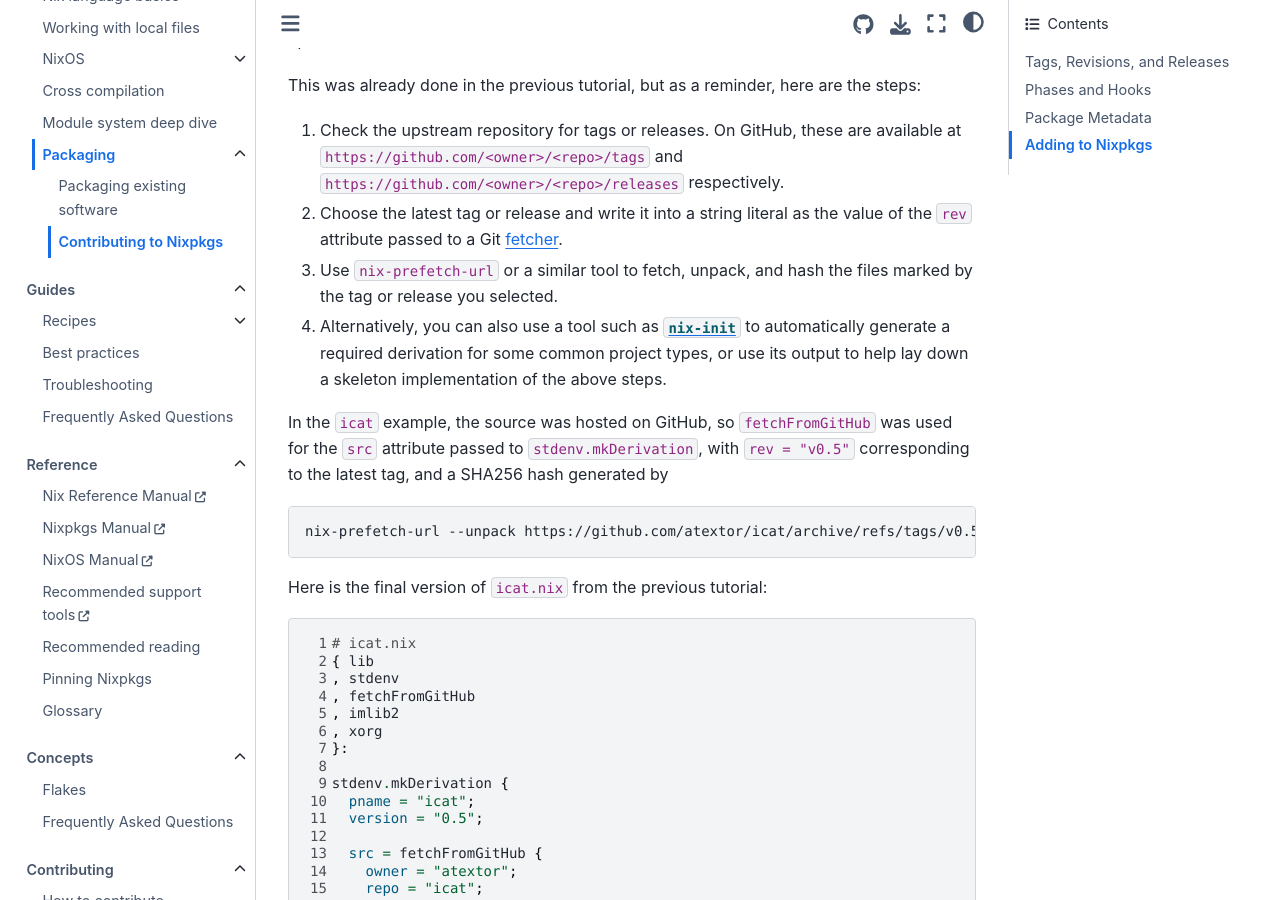
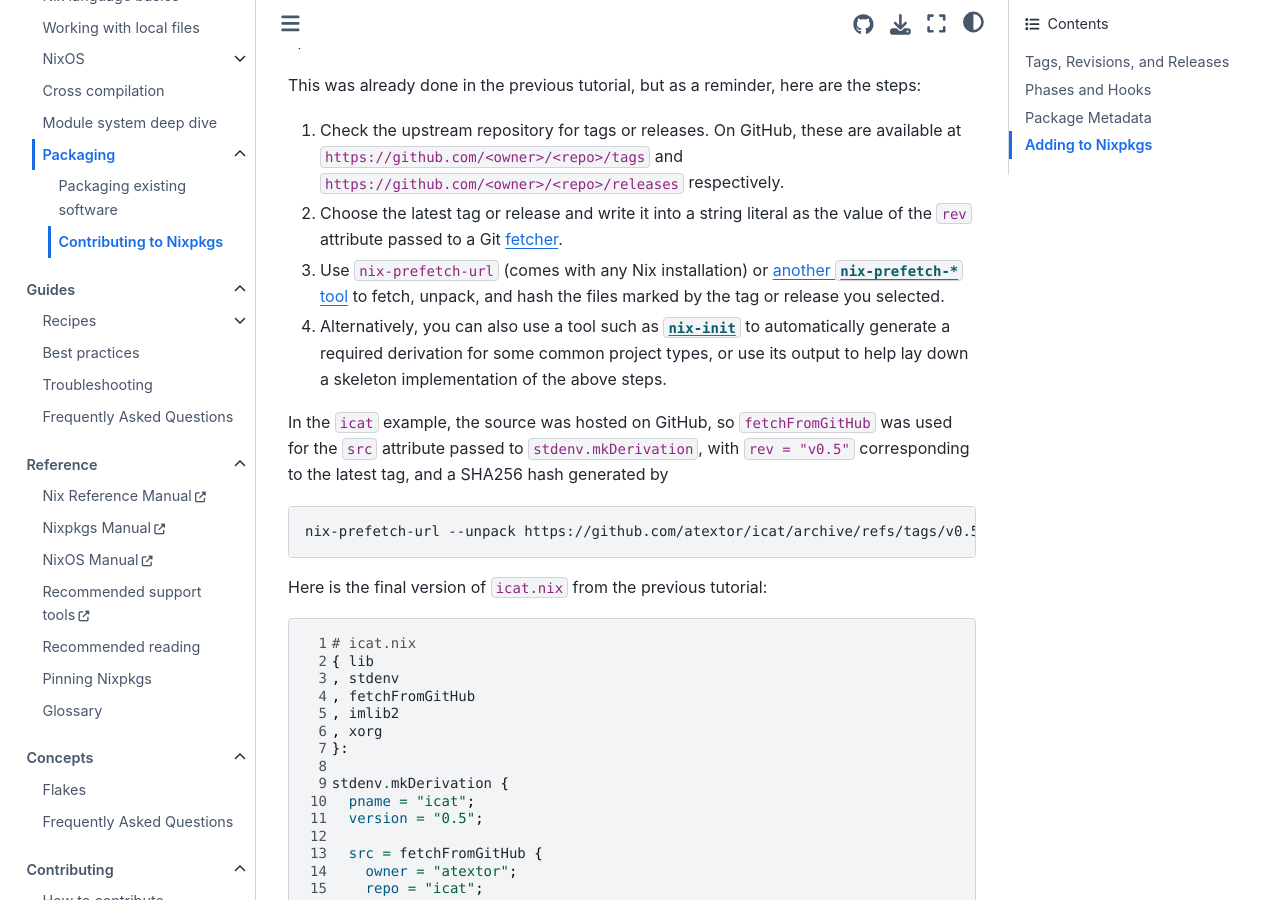
Before and after one commit to NixOS/nix.dev, a Sphinx documentation site: the page built from source/tutorials/packaging/contributing-to-nixpkgs.md, in a window 1280 px wide and 900 px high, scrolled down 506 px. Built offline with Sphinx 7.4.7 and the Sphinx Book theme 1.1.4, drawn with Linux system fonts in a browser that asks for light colours.

Commit message:
Update source/tutorials/packaging/contributing-to-nixpkgs.md
Co-authored-by: Silvan Mosberger <github@infinisil.com>

```diff
--- a/source/tutorials/packaging/contributing-to-nixpkgs.md
+++ b/source/tutorials/packaging/contributing-to-nixpkgs.md
@@ -22,7 +22,7 @@ It is much better to use a fixed revision corresponding to a particular release
 This was already done in the previous tutorial, but as a reminder, here are the steps:
 1. Check the upstream repository for tags or releases. On GitHub, these are available at `https://github.com/<owner>/<repo>/tags` and `https://github.com/<owner>/<repo>/releases` respectively.
 2. Choose the latest tag or release and write it into a string literal as the value of the `rev` attribute passed to a Git [fetcher](https://nixos.org/manual/nixpkgs/stable/#chap-pkgs-fetchers).
-3. Use `nix-prefetch-url` or a similar tool to fetch, unpack, and hash the files marked by the tag or release you selected.
+3. Use `nix-prefetch-url` (comes with any Nix installation) or [another `nix-prefetch-*` tool](https://search.nixos.org/packages?type=packages&query=nix-prefetch) to fetch, unpack, and hash the files marked by the tag or release you selected.
 4. Alternatively, you can also use a tool such as [`nix-init`](https://github.com/nix-community/nix-init) to automatically generate a required derivation for some common project types, or use its output to help lay down a skeleton implementation of the above steps.
 
 In the `icat` example, the source was hosted on GitHub, so `fetchFromGitHub` was used for the `src` attribute passed to `stdenv.mkDerivation`, with `rev = "v0.5"` corresponding to the latest tag, and a SHA256 hash generated by
```
